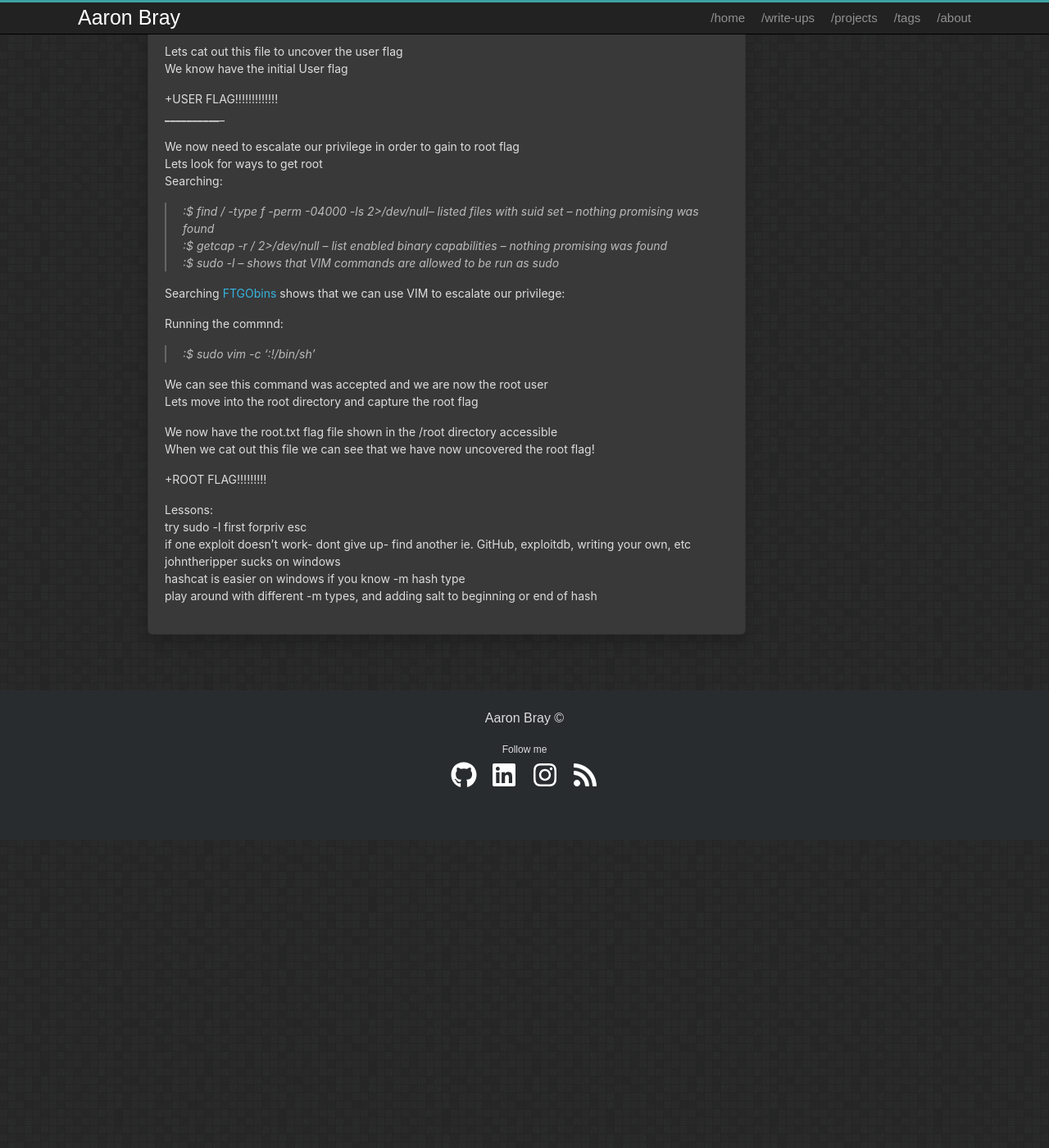
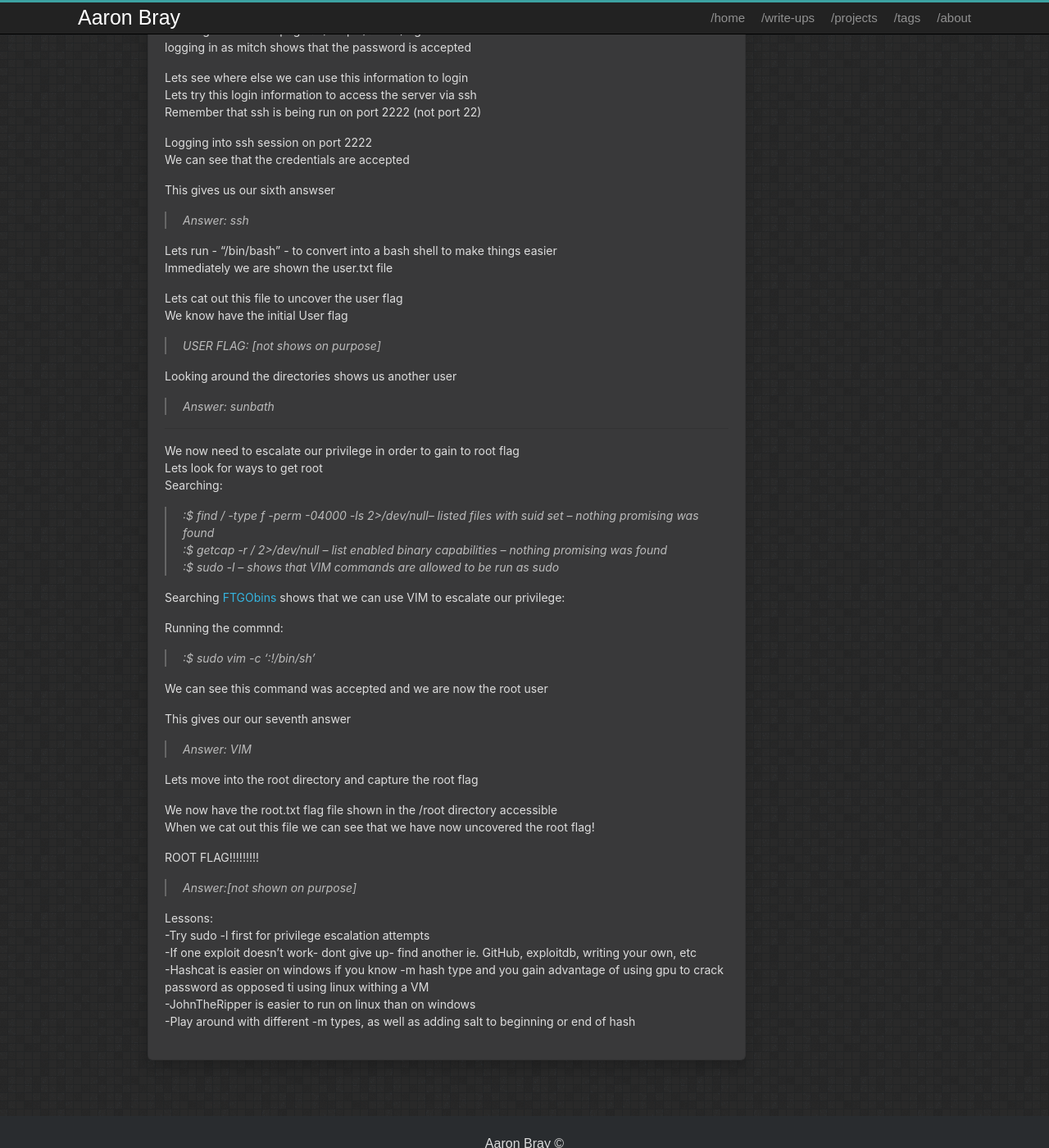
Before and after one commit to AaronBray/AaronBray.github.io, a Jekyll site: the page built from _posts/2025-09-10-SimpleCTF.md, in a window 1280 px wide and 1400 px high, scrolled down 2428 px. Shown: the whole window at 82% size. Built offline with Jekyll 4.4.1, drawn with Linux system fonts in a browser that asks for light colours; before the commit the page ends 3452 px from its top, so only the background shows below that; some of the changed text lies outside the part shown.

Commit message:
Update 2025-09-10-SimpleCTF.md

```diff
--- a/_posts/2025-09-10-SimpleCTF.md
+++ b/_posts/2025-09-10-SimpleCTF.md
@@ -6,14 +6,18 @@
 description: Simple CTF write-up
 ---
 
--We start by running a basic Nmap script scan to enumerate the open ports
+-We start by running a Nmap scan to enumerate all open ports with the -p- argument
 
 {% highlight bash %}
->:$ Nmap -sC <target_ip>
+>:$ Nmap -p- <target_ip>
 {% endhighlight bash %}
 
 
 Nmap shows ports: 21(ftp) -- 80(http) -- & 2222(openssh)
+
+This gives us our fist two answers
+>Answer: 2
+>ssh
 
 Turning our attention to the web server on port 80, we can use Dirb or gobuster to enumerate hidden directories.
 {% highlight bash %}
@@ -36,8 +40,11 @@
 I tested and played around the CMS made simple exploit found on exploitdb as well as within Kali's searchsploit (exploit) directory for a possible SQL injection.
 
 Eventually found an alternate exploit script on GitHub for CMS made simple vulnerability
-This exploit Worked!
+This exploit Worked as well as gave us our third and fourth answer
 source:  [github.com/Mahamedm/CVE-2019-9053-Exploit-Python-3](https://github.com/Mahamedm/CVE-2019-9053-Exploit-Python-3)
+
+>Answer: CVE-2019-9053
+>Answer: sqli
 
 Running this exploit script against the target IP shows:
 {% highlight bash %}
@@ -75,24 +82,38 @@
 
 This hash type works and Hashcat was able to crack the hash!
 
--Password is -> secret
+We now get our fifth answer
+
+>Password is -> secret
 
 We know have the username email, and cracked password
 Let's login to the webpage at /simple/admin/login
 logging in as mitch shows that the password is accepted
 
-Lets now try this login information to access the server via ssh
+Lets see where else we can use this information to login
+Lets try this login information to access the server via ssh
 Remember that ssh is being run on port 2222 (not port 22)
 
 Logging into ssh session on port 2222
 We can see that the credentials are accepted
+
+This gives us our sixth answser
+>Answer: ssh
+
 Lets run - "/bin/bash" - to convert into a bash shell to make things easier
 Immediately we are shown the user.txt file
 
 Lets cat out this file to uncover the user flag
 We know have the initial User flag
 
-+USER FLAG!!!!!!!!!!!!!
+
+>USER FLAG:  [not shows on purpose]
+
+
+Looking around the directories shows us another user
+
+>Answer: sunbath
+
 _______________________________
 
 We now need to escalate our privilege in order to gain to root flag
@@ -108,18 +129,22 @@
 >:$ sudo vim -c ':!/bin/sh'
 
 We can see this command was accepted and we are now the root user
+
+This gives our our seventh answer
+>Answer: VIM
+
 Lets move into the root directory and capture the root flag
 
 We now have the root.txt flag file shown in the /root directory accessible
 When we cat out this file we can see that we have now uncovered the root flag!
 
-+ROOT FLAG!!!!!!!!!
-
+ROOT FLAG!!!!!!!!!
+>Answer:[not shown on purpose]
 
 
 Lessons:
-try sudo -l first forpriv esc
-if one exploit doesn't work- dont give up- find another ie. GitHub, exploitdb, writing your own, etc
-johntheripper sucks on windows
-hashcat is easier on windows if you know -m hash type
-play around with different -m types, and adding salt to beginning or end of hash
+-Try sudo -l first for privilege escalation attempts
+-If one exploit doesn't work- dont give up- find another ie. GitHub, exploitdb, writing your own, etc
+-Hashcat is easier on windows if you know -m hash type and you gain advantage of using gpu to crack password as opposed ti using linux withing a VM
+-JohnTheRipper is easier to run on linux than on windows
+-Play around with different -m types, as well as adding salt to beginning or end of hash
```
